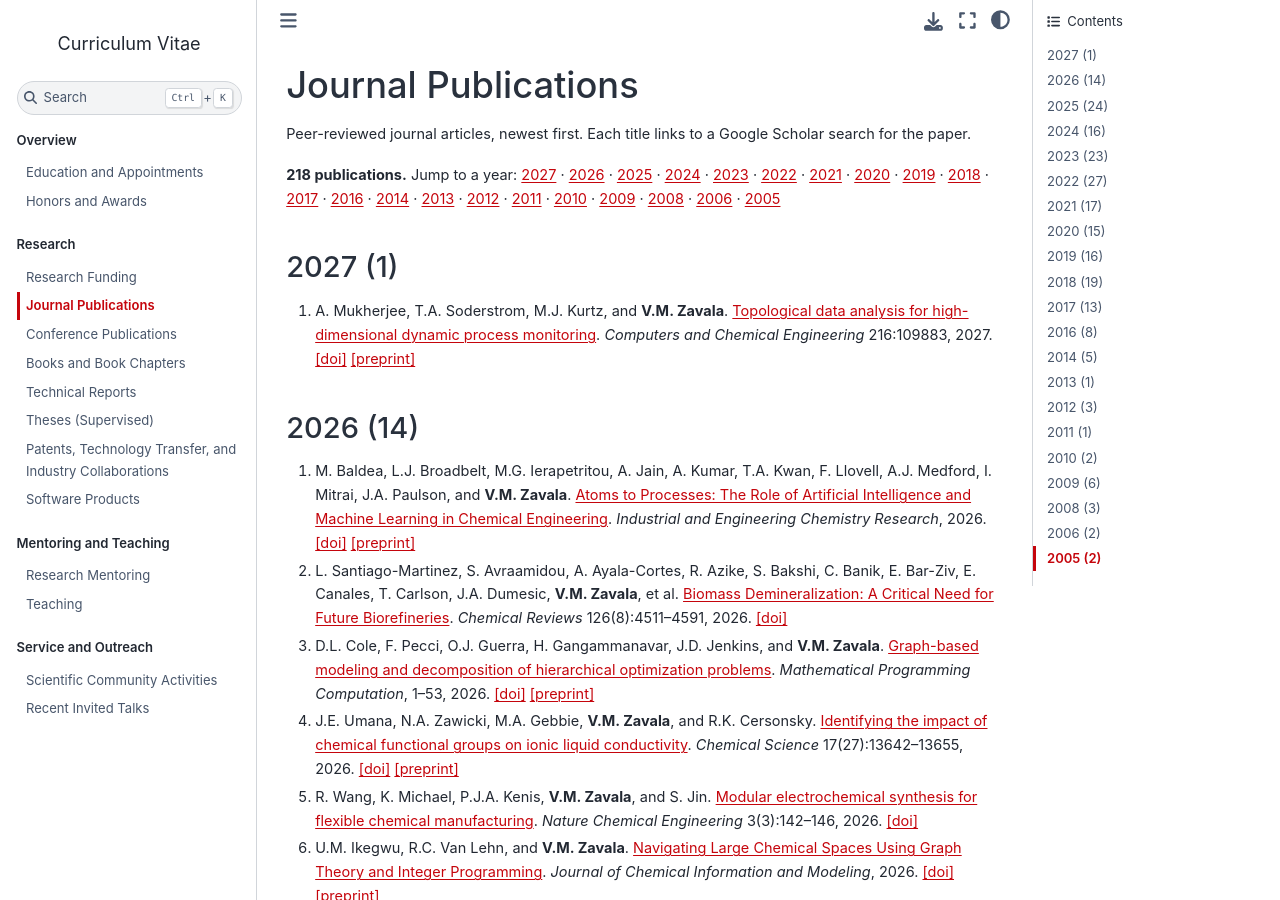
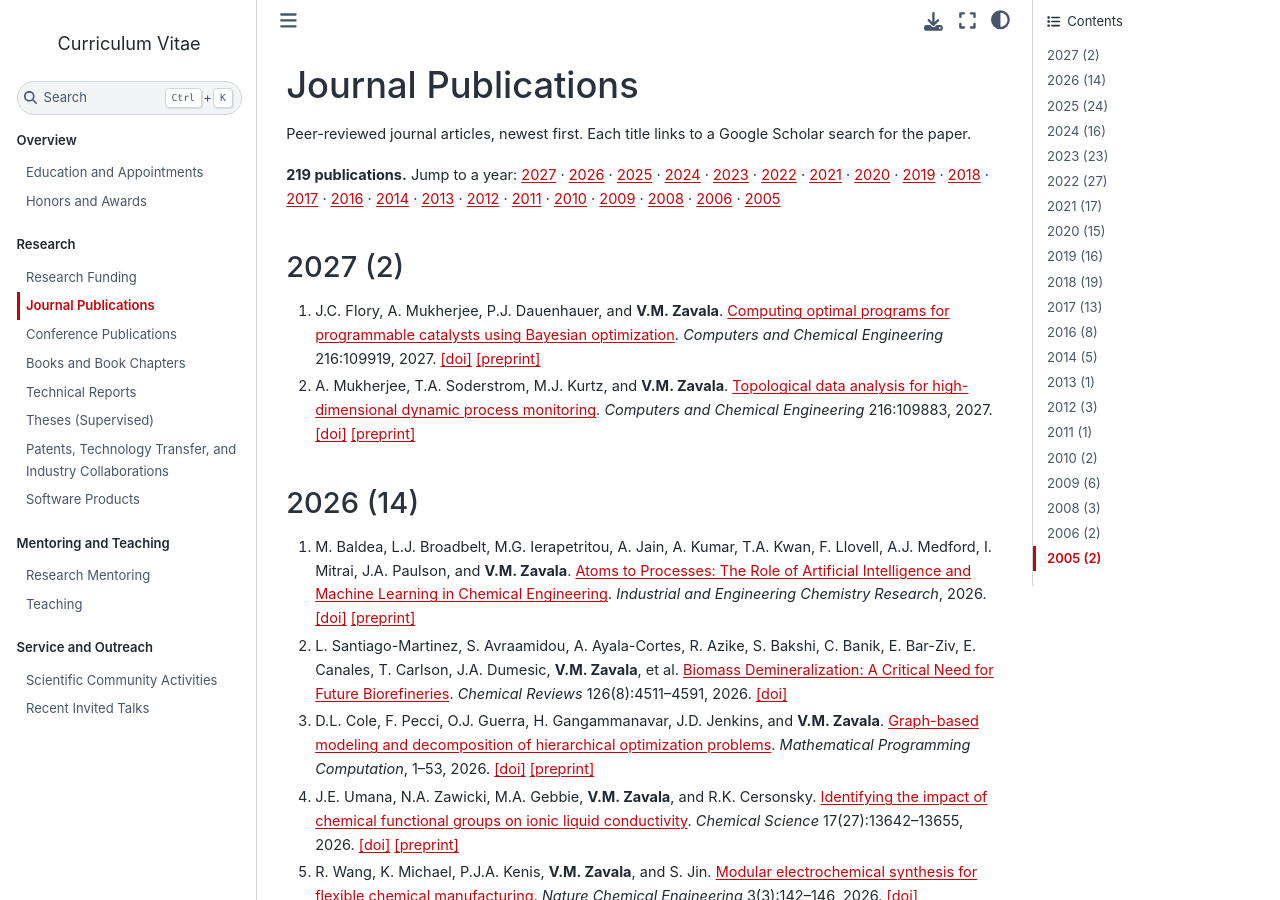
Before and after one commit to vzavala/ZavalaCV, a Jupyter Book: the page built from publications/journal.md, in a window 1280 px wide and 900 px high. Built offline with Jupyter Book 1.0.4 settings and Sphinx 7.4.7 and the Sphinx Book theme 1.1.4, drawn with Linux system fonts in a browser that asks for light colours.

Commit message:
Add Flory et al. 2027 (programmable catalysts, Comput. Chem. Eng.)
Co-Authored-By: Claude Opus 5.5 <noreply@anthropic.com>

```diff
--- a/publications/journal.md
+++ b/publications/journal.md
@@ -2,11 +2,12 @@
 
 Peer-reviewed journal articles, newest first. Each title links to a Google Scholar search for the paper.
 
-**218 publications.** Jump to a year: {ref}`2027 <journal-2027>` · {ref}`2026 <journal-2026>` · {ref}`2025 <journal-2025>` · {ref}`2024 <journal-2024>` · {ref}`2023 <journal-2023>` · {ref}`2022 <journal-2022>` · {ref}`2021 <journal-2021>` · {ref}`2020 <journal-2020>` · {ref}`2019 <journal-2019>` · {ref}`2018 <journal-2018>` · {ref}`2017 <journal-2017>` · {ref}`2016 <journal-2016>` · {ref}`2014 <journal-2014>` · {ref}`2013 <journal-2013>` · {ref}`2012 <journal-2012>` · {ref}`2011 <journal-2011>` · {ref}`2010 <journal-2010>` · {ref}`2009 <journal-2009>` · {ref}`2008 <journal-2008>` · {ref}`2006 <journal-2006>` · {ref}`2005 <journal-2005>`
+**219 publications.** Jump to a year: {ref}`2027 <journal-2027>` · {ref}`2026 <journal-2026>` · {ref}`2025 <journal-2025>` · {ref}`2024 <journal-2024>` · {ref}`2023 <journal-2023>` · {ref}`2022 <journal-2022>` · {ref}`2021 <journal-2021>` · {ref}`2020 <journal-2020>` · {ref}`2019 <journal-2019>` · {ref}`2018 <journal-2018>` · {ref}`2017 <journal-2017>` · {ref}`2016 <journal-2016>` · {ref}`2014 <journal-2014>` · {ref}`2013 <journal-2013>` · {ref}`2012 <journal-2012>` · {ref}`2011 <journal-2011>` · {ref}`2010 <journal-2010>` · {ref}`2009 <journal-2009>` · {ref}`2008 <journal-2008>` · {ref}`2006 <journal-2006>` · {ref}`2005 <journal-2005>`
 
 (journal-2027)=
-## 2027 (1)
+## 2027 (2)
 
+1. J.C. Flory, A. Mukherjee, P.J. Dauenhauer, and **V.M. Zavala**. [Computing optimal programs for programmable catalysts using Bayesian optimization](https://scholar.google.com/scholar?q=%22Computing+optimal+programs+for+programmable+catalysts+using+Bayesian+optimization%22). *Computers and Chemical Engineering* 216:109919, 2027. [\[doi\]](https://doi.org/10.1016/j.compchemeng.2026.109919) [\[preprint\]](https://doi.org/10.26434/chemrxiv.15004492/v1)
 1. A. Mukherjee, T.A. Soderstrom, M.J. Kurtz, and **V.M. Zavala**. [Topological data analysis for high-dimensional dynamic process monitoring](https://scholar.google.com/scholar?q=%22Topological+data+analysis+for+high-dimensional+dynamic+process+monitoring%22). *Computers and Chemical Engineering* 216:109883, 2027. [\[doi\]](https://doi.org/10.1016/j.compchemeng.2026.109883) [\[preprint\]](https://arxiv.org/abs/2606.20443)
 
 (journal-2026)=
```
Also changed, not shown: intro.md (+2 -2 lines), 1 other file.
